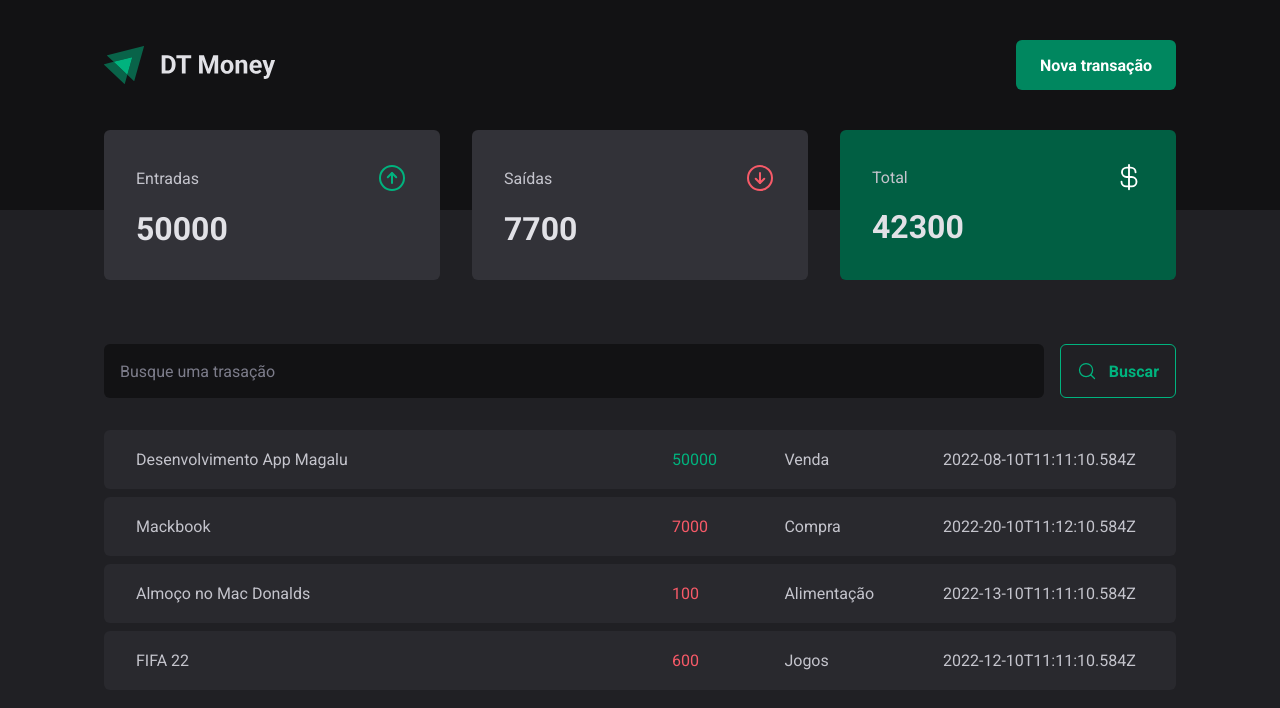
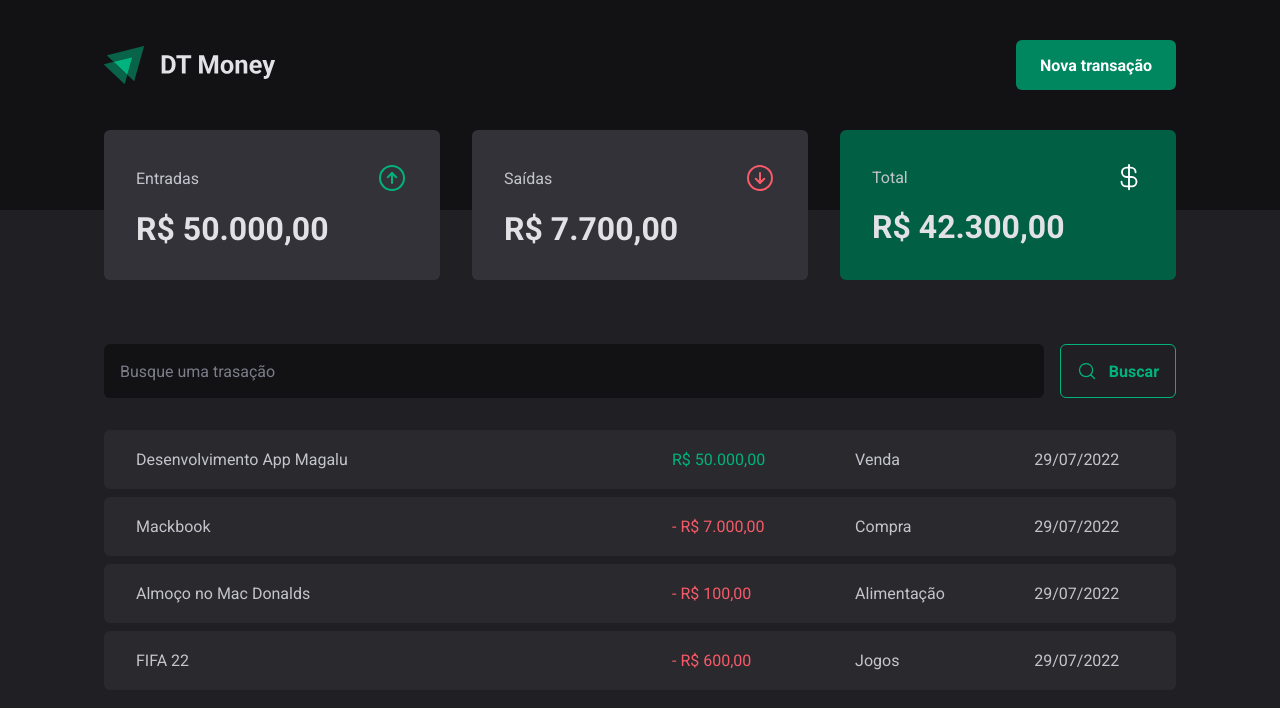
Before and after one commit to ronaldprofile/rseat-dt-money, a React (Vite) app: page / in a window 1280 px wide. Shown: the top 708 px of the page. Built offline with nearby package versions, Linux system fonts and the light colour scheme; data requests are answered from the project's data file.

Commit message:
formatting price and date

```diff
--- a/server.json
+++ b/server.json
@@ -6,7 +6,7 @@
       "category": "Venda",
       "price": 50000,
       "type": "income",
-      "created_at": "2022-08-10T11:11:10.584Z"
+      "created_at": "2022-07-29T19:36:44.505Z"
     },
     {
       "id": 2,
@@ -14,7 +14,7 @@
       "category": "Compra",
       "price": 7000,
       "type": "outcome",
-      "created_at": "2022-20-10T11:12:10.584Z"
+      "created_at": "2022-07-29T19:36:44.505Z"
     },
     {
       "id": 3,
@@ -22,7 +22,7 @@
       "category": "Alimentação",
       "price": 100,
       "type": "outcome",
-      "created_at": "2022-13-10T11:11:10.584Z"
+      "created_at": "2022-07-29T19:36:44.505Z"
     },
     {
       "id": 4,
@@ -30,7 +30,7 @@
       "category": "Jogos",
       "price": 600,
       "type": "outcome",
-      "created_at": "2022-12-10T11:11:10.584Z"
+      "created_at": "2022-07-29T19:36:44.505Z"
     }
   ]
 }
--- a/src/components/Summary/index.tsx
+++ b/src/components/Summary/index.tsx
@@ -1,5 +1,6 @@
 import { ArrowCircleDown, ArrowCircleUp, CurrencyDollar } from "phosphor-react";
 import { useTransactions } from "../../contexts/Transactions/TransactionContext";
+import { formatPrice } from "../../utils/formatter";
 import * as S from "./styles";
 
 export function Summary() {
@@ -33,7 +34,7 @@ export function Summary() {
           <ArrowCircleUp size={32} color="#00b37e" />
         </header>
 
-        <strong>{summary.income}</strong>
+        <strong> {formatPrice(summary.income)}</strong>
       </S.SummaryCard>
 
       <S.SummaryCard>
@@ -43,7 +44,7 @@ export function Summary() {
           <ArrowCircleDown size={32} color="#f75a68" />
         </header>
 
-        <strong>{summary.outcome}</strong>
+        <strong>{formatPrice(summary.outcome)}</strong>
       </S.SummaryCard>
 
       <S.SummaryCard variant="green">
@@ -53,7 +54,7 @@ export function Summary() {
           <CurrencyDollar size={30} color="#fff" />
         </header>
 
-        <strong>{summary.total}</strong>
+        <strong>{formatPrice(summary.total)}</strong>
       </S.SummaryCard>
     </S.SummaryContainer>
   );
--- a/src/pages/Transactions/index.tsx
+++ b/src/pages/Transactions/index.tsx
@@ -1,6 +1,7 @@
 import { Header } from "../../components/Header";
 import { Summary } from "../../components/Summary";
 import { SearchForm } from "./components/SearchForm";
+import { formatDate, formatPrice } from "../../utils/formatter";
 import { useTransactions } from "../../contexts/Transactions/TransactionContext";
 
 import * as T from "./styles";
@@ -24,11 +25,13 @@ export function Transactions() {
                   <td width="50%">{transaction.description}</td>
                   <td>
                     <T.PriceHighlight variant={transaction.type}>
-                      {transaction.price}
+                      {transaction.type === "outcome" && "- "}
+
+                      {formatPrice(transaction.price)}
                     </T.PriceHighlight>
                   </td>
                   <td>{transaction.category}</td>
-                  <td>{transaction.created_at}</td>
+                  <td>{formatDate.format(new Date(transaction.created_at))}</td>
                 </tr>
               );
             })}
--- /dev/null
+++ b/src/utils/formatter.ts
@@ -0,0 +1,6 @@
+export const { format: formatPrice } = new Intl.NumberFormat("pt-br", {
+  style: "currency",
+  currency: "BRL",
+});
+
+export const formatDate = new Intl.DateTimeFormat("pt-br");
```
